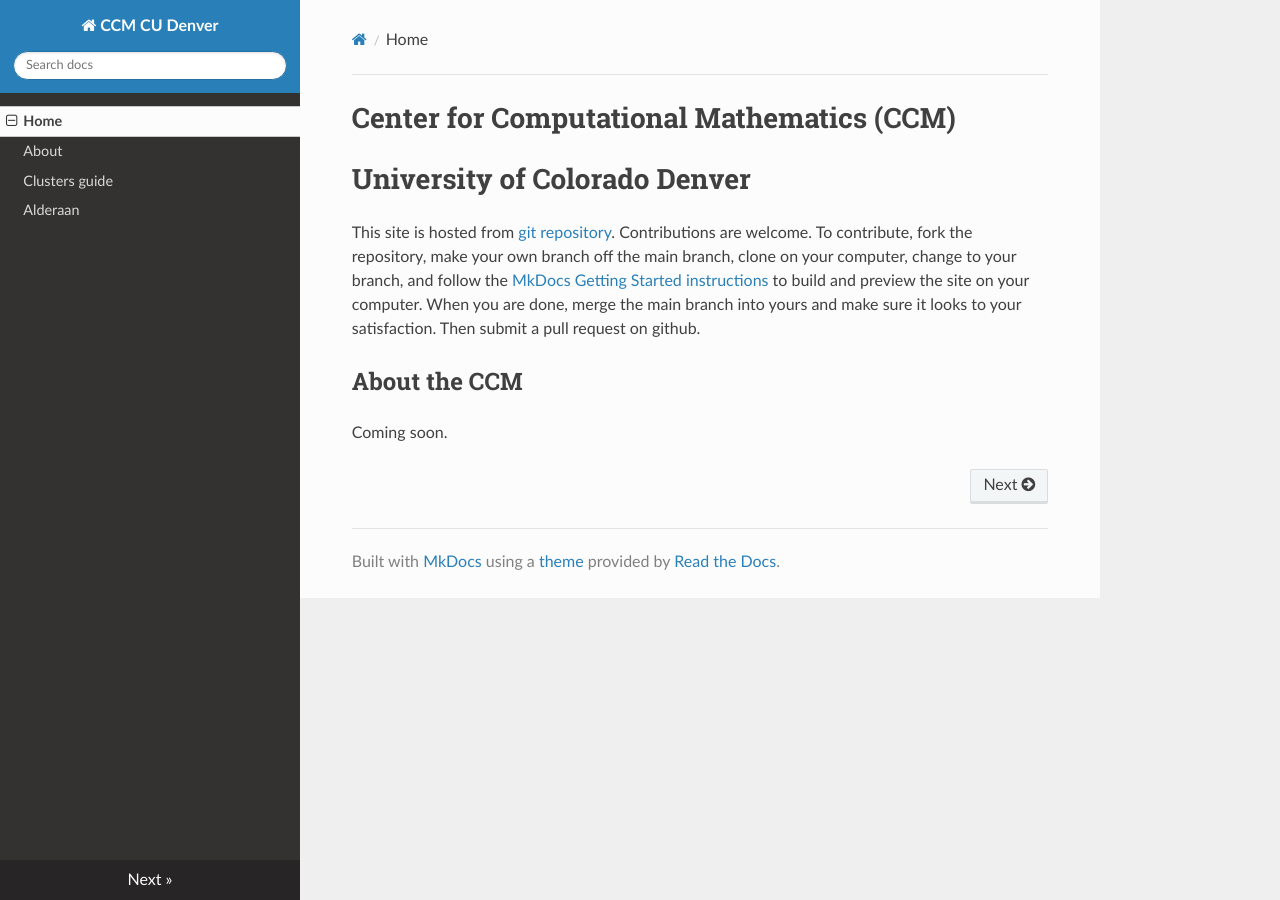
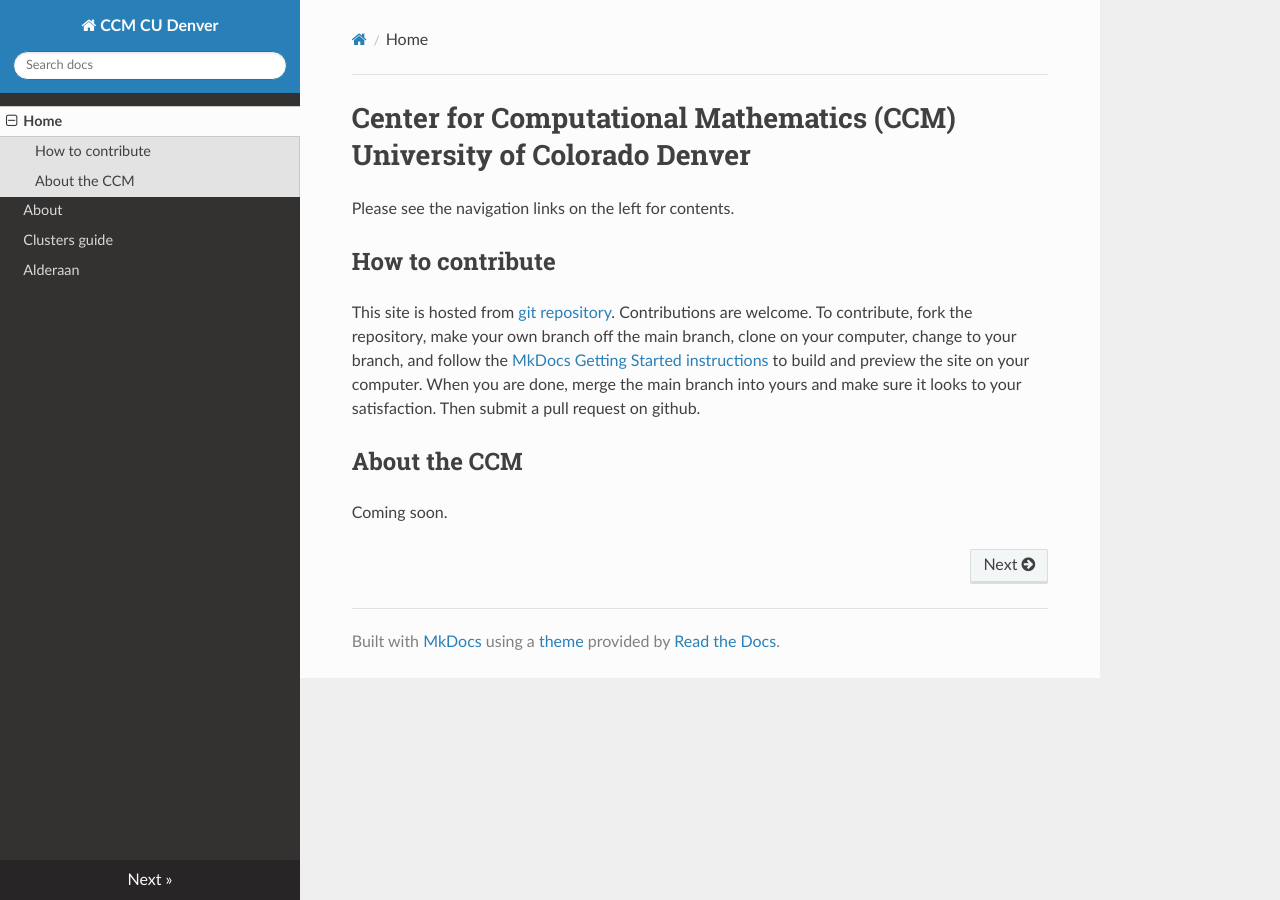
Before and after one commit to ccmucdenver/ccm-docs, an MkDocs documentation site: the page built from docs/index.md, in a window 1280 px wide. Built offline with MkDocs 1.6.1, drawn with Linux system fonts in a browser that asks for light colours; nearby versions of some CDN libraries.

Commit message:
org home page

```diff
--- a/docs/index.md
+++ b/docs/index.md
@@ -1,6 +1,8 @@
-# Center for Computational Mathematics (CCM)
-# University of Colorado Denver
+# Center for Computational Mathematics (CCM) University of Colorado Denver
 
+Please see the navigation links on the left for contents.
+
+## How to contribute
 This site is hosted from [git repository](https://github.com/ccmucdenver/ccm-docs). Contributions are welcome. To contribute, fork the repository, make your own branch off the main branch, clone on your computer, change to your branch, and follow the [MkDocs Getting Started instructions](https://www.mkdocs.org/getting-started) to build and preview the site on your computer. When you are done, merge the  main branch into yours and make sure it looks to your satisfaction. Then submit a pull request on github.
 
 ## About the CCM
```
